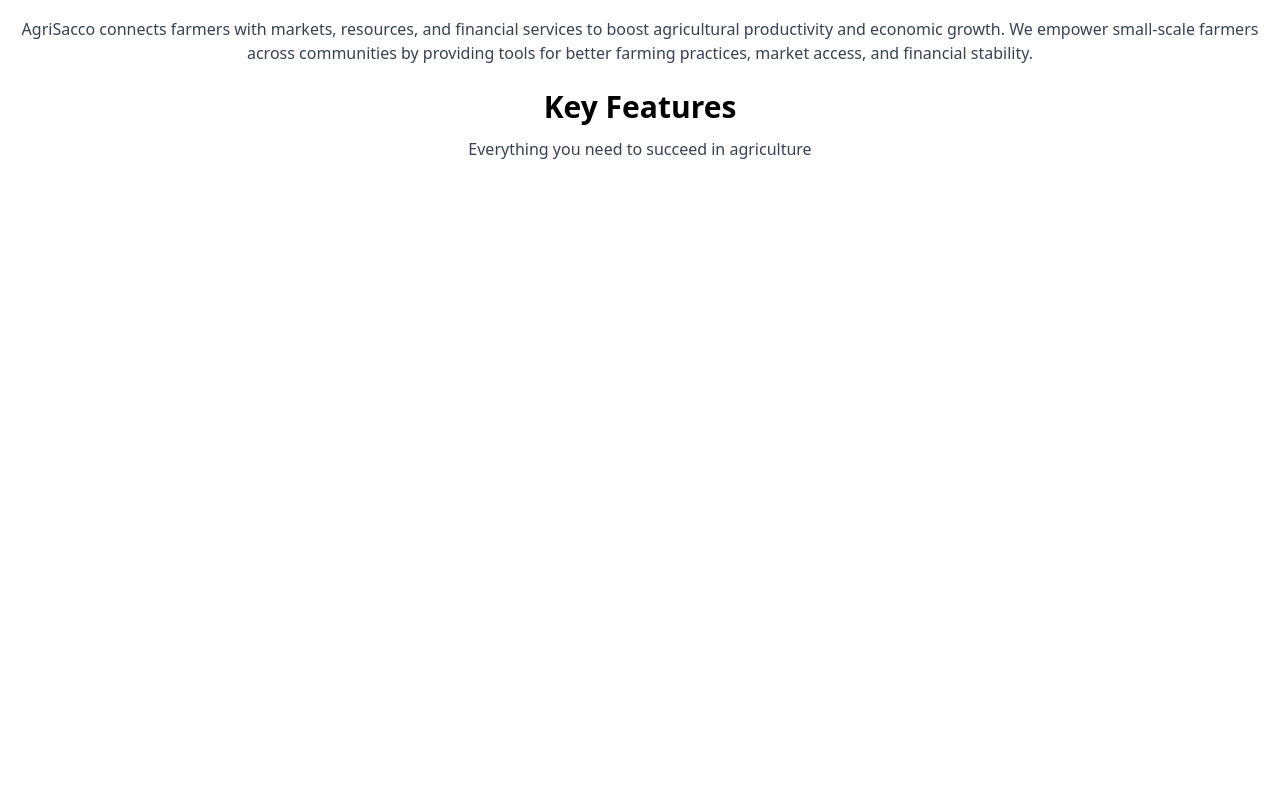
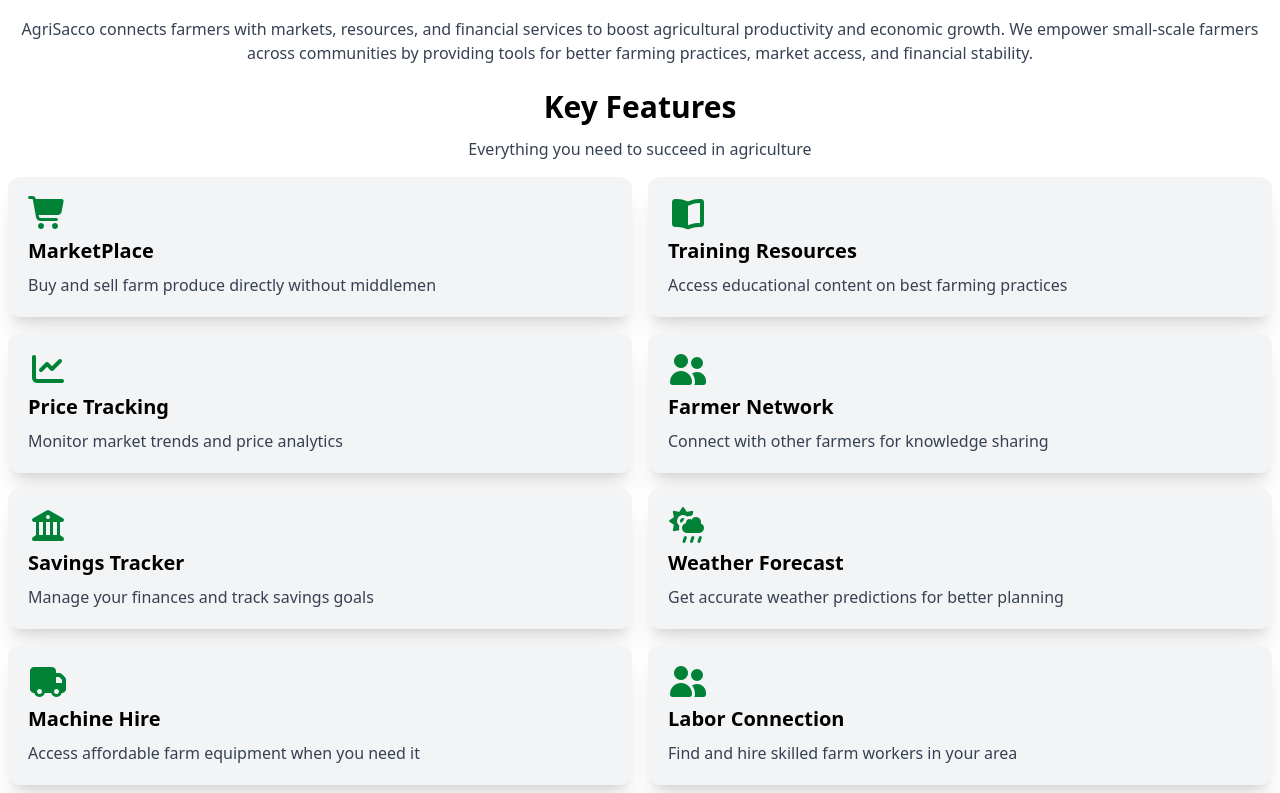
Before and after one commit to amazing955/Agri_webApp, a React (Vite) app: page / in a window 1280 px wide. Shown: the part 919-1712 px from the top of the page. Before the commit the page ends 1100 px from the top, so only its background shows below. Built offline with nearby package versions, Linux system fonts and the light colour scheme.

Commit message:
Style feature cards and use font awesome icons

```diff
--- a/src/components/FeatureSection.jsx
+++ b/src/components/FeatureSection.jsx
@@ -10,22 +10,22 @@
         Everything you need to succeed in agriculture
       </p>
 
-      <article className="grid grid-cols-2 gap-1">
-        <FeaturesCard cardImage='src\assets\Images\Hero\photo-1500937386664-56d1dfef3854.webp' cardTitle='MarketPlace' cardDescription='Buy and sell farm produce directly without middlemen' />
+      <article className="grid grid-cols-2 gap-4 mt-4">
+        <FeaturesCard cardImage='fas fa-shopping-cart' cardTitle='MarketPlace' cardDescription='Buy and sell farm produce directly without middlemen' />
 
-        <FeaturesCard cardImage='src\assets\Images\Hero\photo-1500937386664-56d1dfef3854.webp' cardTitle='Training Resources' cardDescription='Access educational content on best farming practices' />
+        <FeaturesCard cardImage='fas fa-book-open' cardTitle='Training Resources' cardDescription='Access educational content on best farming practices' />
 
-        <FeaturesCard cardImage='src\assets\Images\Hero\photo-1500937386664-56d1dfef3854.webp' cardTitle='Price Tracking' cardDescription='Monitor market trends and price analytics' />
+        <FeaturesCard cardImage='fas fa-line-chart' cardTitle='Price Tracking' cardDescription='Monitor market trends and price analytics' />
 
-        <FeaturesCard cardImage='src\assets\Images\Hero\photo-1500937386664-56d1dfef3854.webp' cardTitle='Farmer Network' cardDescription='Connect with other farmers for knowledge sharing' />
+        <FeaturesCard cardImage='fas fa-user-friends' cardTitle='Farmer Network' cardDescription='Connect with other farmers for knowledge sharing' />
 
-        <FeaturesCard cardImage='src\assets\Images\Hero\photo-1500937386664-56d1dfef3854.webp' cardTitle='Savings Tracker' cardDescription='Manage your finances and track savings goals' />
+        <FeaturesCard cardImage='fas fa-bank' cardTitle='Savings Tracker' cardDescription='Manage your finances and track savings goals' />
 
-        <FeaturesCard cardImage='src\assets\Images\Hero\photo-1500937386664-56d1dfef3854.webp' cardTitle='Weather Forecast' cardDescription='Get accurate weather predictions for better planning' />
+        <FeaturesCard cardImage='fas fa-cloud-sun-rain' cardTitle='Weather Forecast' cardDescription='Get accurate weather predictions for better planning' />
 
-        <FeaturesCard cardImage='src\assets\Images\Hero\photo-1500937386664-56d1dfef3854.webp' cardTitle='Machine Hire' cardDescription='Access affordable farm equipment when you need it' />
+        <FeaturesCard cardImage='fas fa-truck' cardTitle='Machine Hire' cardDescription='Access affordable farm equipment when you need it' />
 
-        <FeaturesCard cardImage='src\assets\Images\Hero\photo-1500937386664-56d1dfef3854.webp' cardTitle='Labor Connection' cardDescription='Find and hire skilled farm workers in your area' />
+        <FeaturesCard cardImage='fas fa-user-friends' cardTitle='Labor Connection' cardDescription='Find and hire skilled farm workers in your area' />
       </article>
     </section>
   )
--- a/src/components/FeaturesCard.jsx
+++ b/src/components/FeaturesCard.jsx
@@ -1,6 +1,16 @@
-function FeaturesCard(){
+function FeaturesCard({ cardImage, cardTitle, cardDescription }){
   return(
-    <article>
+    <article className="flex flex-col *:text-left justify-center align-top p-5 bg-gray-100 rounded-xl shadow-xl">
+
+      <i className={`${cardImage} text-green-700 text-[2rem] mb-2`}></i>
+
+      <h3 className="font-semibold text-xl mb-2">
+        {cardTitle}
+      </h3>
+
+      <p className="text-gray-700">
+        {cardDescription}
+      </p>
 
     </article>
   )
```
